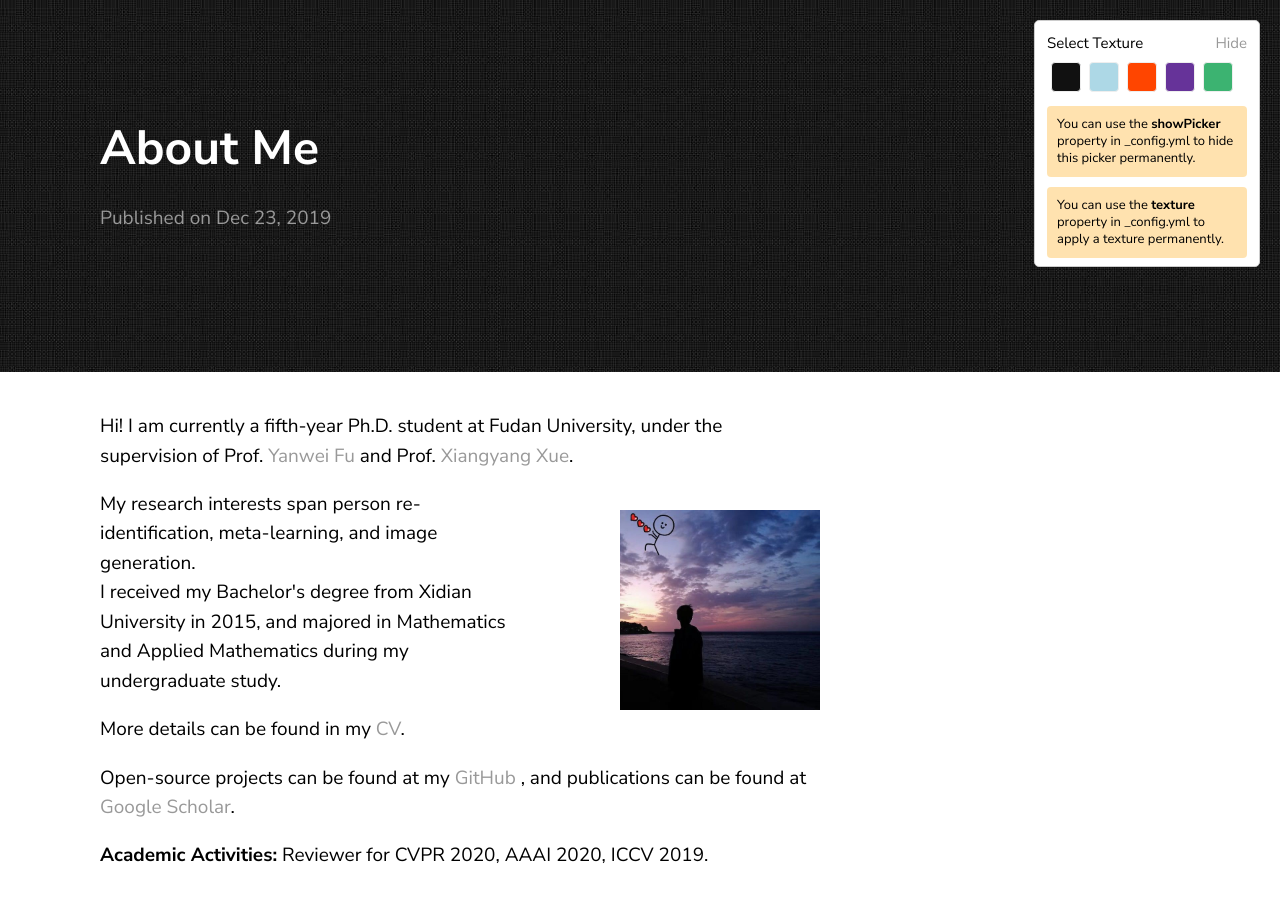
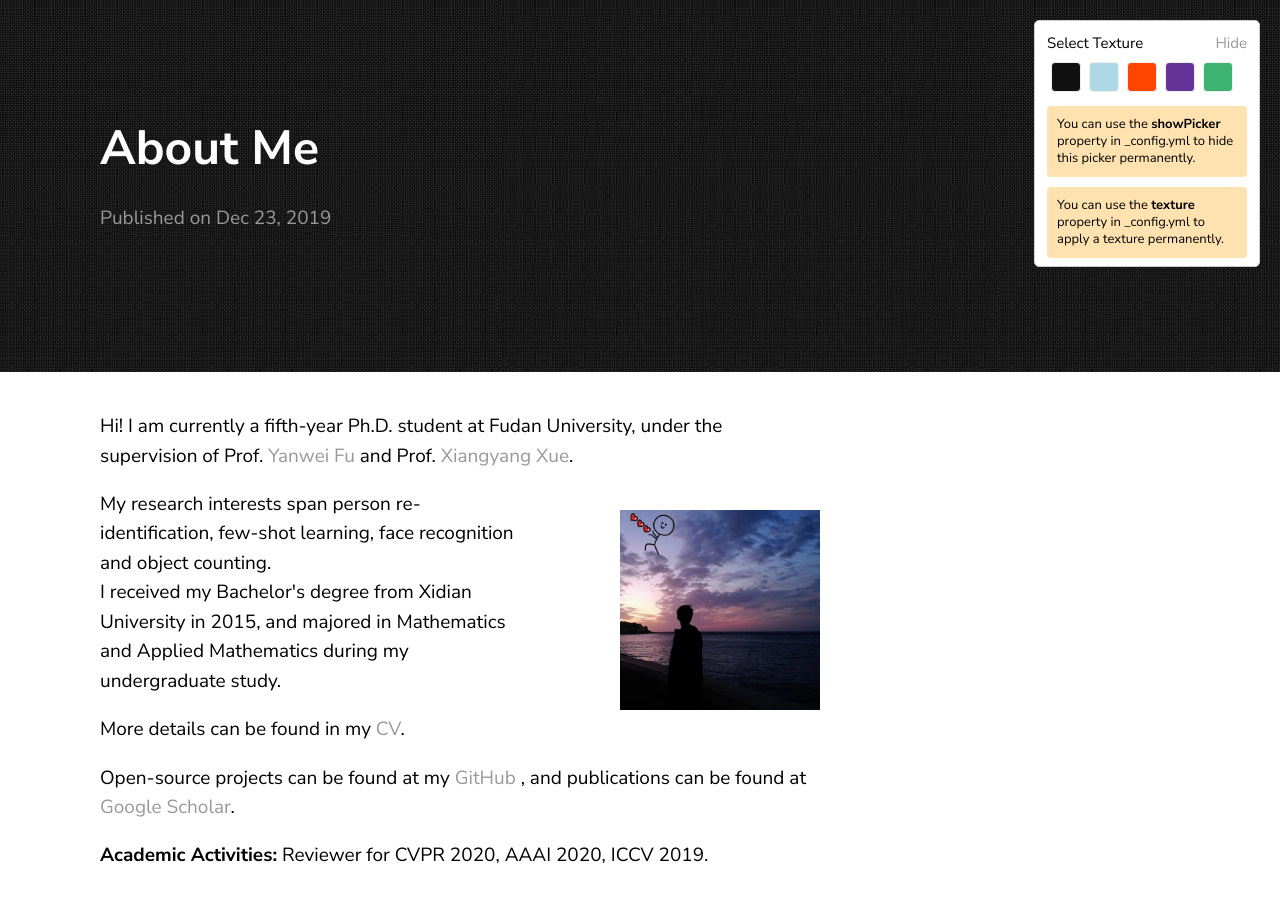
Before and after one commit to naiq/naiq.github.io, a Jekyll site: the page built from _posts/2019-08-30-about-me.markdown, in a window 1280 px wide. Built offline with Jekyll 4.4.1, drawn with Linux system fonts in a browser that asks for light colours.

Commit message:
commit 1

```diff
--- a/_posts/2019-08-30-about-me.markdown
+++ b/_posts/2019-08-30-about-me.markdown
@@ -12,7 +12,7 @@ Prof. <a href="https://scholar.google.com/citations?user=DTbhX6oAAAAJ&hl=en" tar
 <img src="/img/about/portfolio.png" alt="." width="200" height="200" align="right">
 <span style="display:inline-block;width:60%;word-wrap:break-word;white-space:normal;">
 
-My research interests span person re-identification, meta-learning, and image generation.
+My research interests span person re-identification, few-shot learning, face recognition and object counting.
 <br>
 I received my Bachelor's degree from Xidian University in 2015, and majored in Mathematics and Applied Mathematics during my undergraduate study.
 <br>
```
